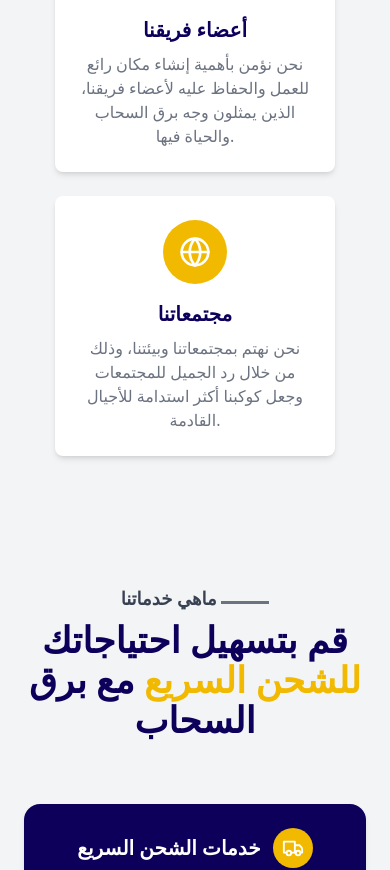
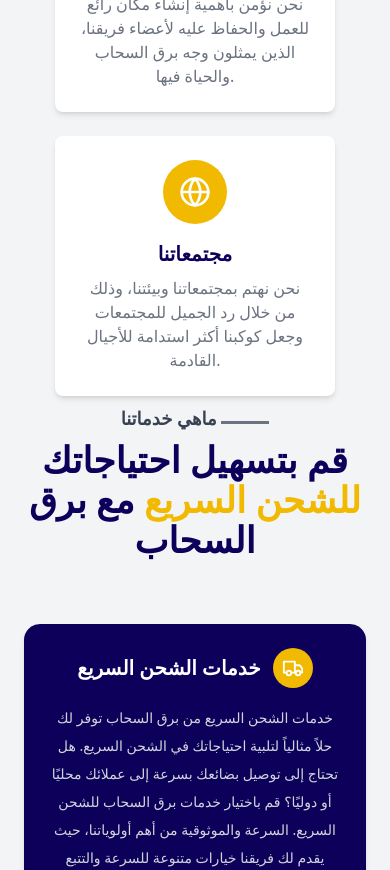
Before and after one commit to ayoubbezai/Baraq-alsahab, a React (Vite) app: page / in a window 390 px wide. Shown: the part 2931-3801 px from the top of the page. Built offline with nearby package versions, Linux system fonts and the light colour scheme; what tw-elements would draw is missing.

Commit message:
our services

```diff
--- a/src/components/sections/OurServices.jsx
+++ b/src/components/sections/OurServices.jsx
@@ -19,7 +19,7 @@ const OurServices = () => {
     const content = ourServicesContent[language];
 
     return (
-        <section className={`py-16 px-6 bg-gray-100 font-english ${language === "ar" ? "font-arabic text-right" : ""}`}>
+        <section className={`py-1 md:py-16 px-6 bg-gray-100 font-english ${language === "ar" ? "font-arabic text-right" : ""}`}>
             <div className="max-w-6xl mx-auto text-center">
                 <motion.h2
                     initial={{ opacity: 0, x: -100 }}
--- a/src/components/sections/WhyUsSection.jsx
+++ b/src/components/sections/WhyUsSection.jsx
@@ -36,7 +36,7 @@ const WhyUsSection = () => {
     };
 
     return (
-        <section className={`py-16 px-6 bg-gray-100 font-english ${language === "ar" && "font-arabic text-right"}`}>
+        <section className={`py-1 md:py-16 px-6 bg-gray-100 font-english ${language === "ar" && "font-arabic text-right"}`}>
             <div className="max-w-6xl mx-auto text-center">
                 <motion.h2
                     whileInView={{ x: 0, opacity: 1 }}
```
